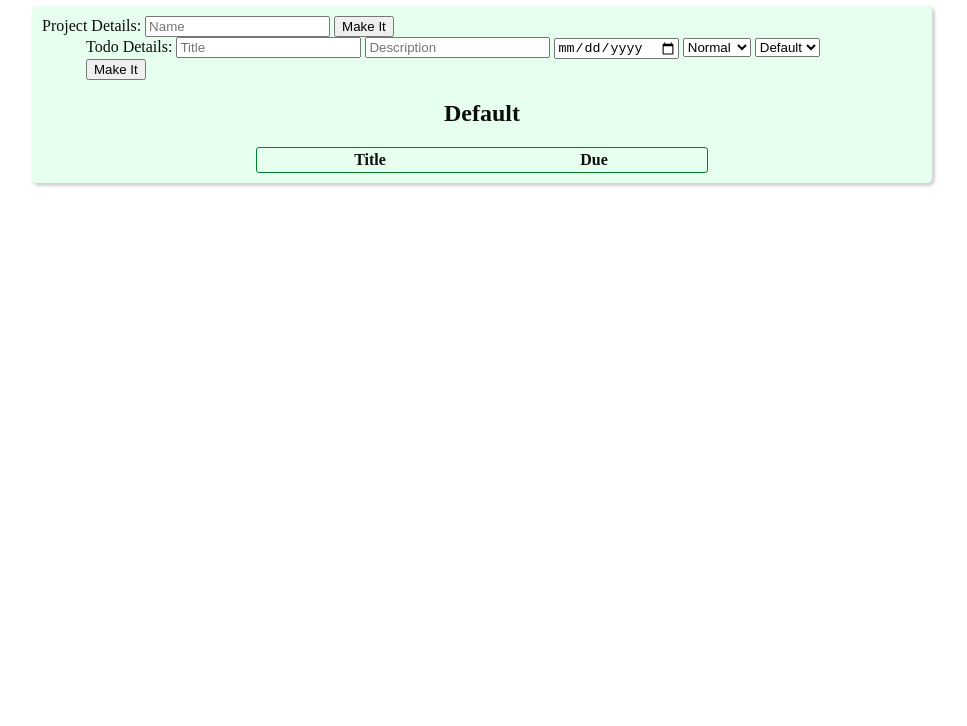
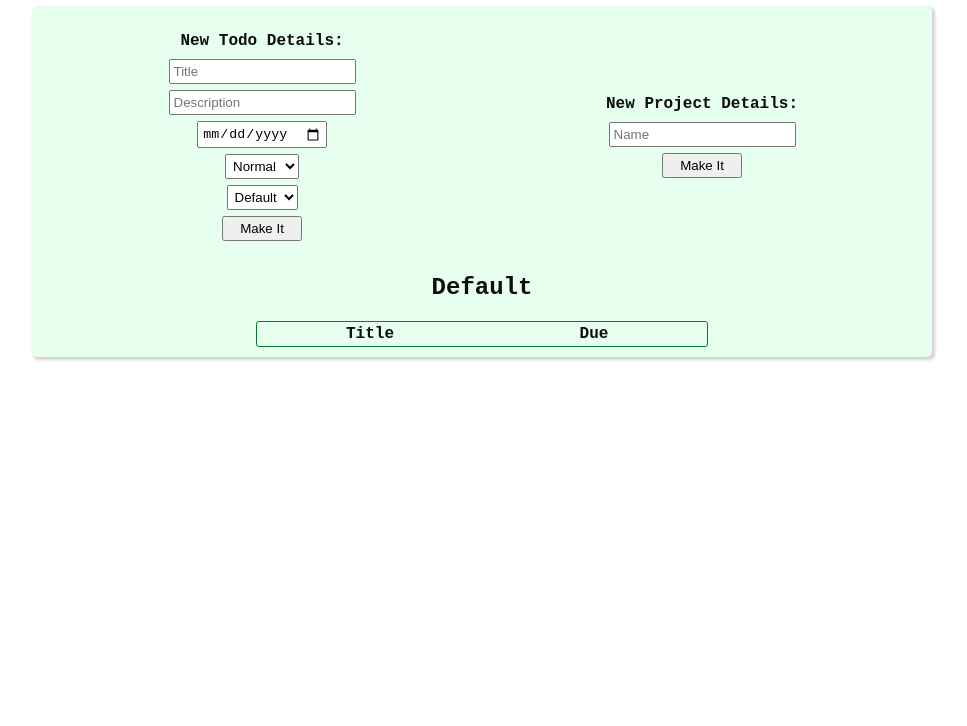
Before and after one commit to jaredaritter/todo, a website built with webpack: page dist/index.html in a window 1280 px wide. Shown: the part 74-800 px from the top of the page, without its empty margins (158-1125 px from the left). Built offline with nearby package versions, Linux system fonts and the light colour scheme.

Commit message:
Adjust layout and formatting for improved UX.

```diff
--- a/src/styles/style.css
+++ b/src/styles/style.css
@@ -2,10 +2,30 @@ html,
 body {
   margin: 0;
   padding: 0;
+  font-family: 'Courier New', Courier, monospace;
 }
 
 body {
   background-color: hsl(0, 0%, 100%);
+}
+
+button,
+label,
+input,
+select {
+  padding: 3px;
+  margin: 3px;
+}
+
+button {
+  width: 80px;
+}
+
+form {
+  display: flex;
+  flex-direction: column;
+  padding: 10px;
+  align-items: center;
 }
 
 h2 {
@@ -43,6 +63,10 @@ th {
   box-shadow: 2px 2px 3px 1px lightgrey;
 }
 
+.forms {
+  display: flex;
+}
+
 .header {
   background-color: bisque;
   text-align: center;
@@ -58,7 +82,12 @@ th {
   background-color: lightskyblue;
 }
 
-#todo-form {
-  width: 90%;
+#project-form {
+  width: 30%;
   margin: auto;
 }
+
+#todo-form {
+  width: 30%;
+  margin: auto;
+}
```
Also changed, not shown: dist/index.html.
